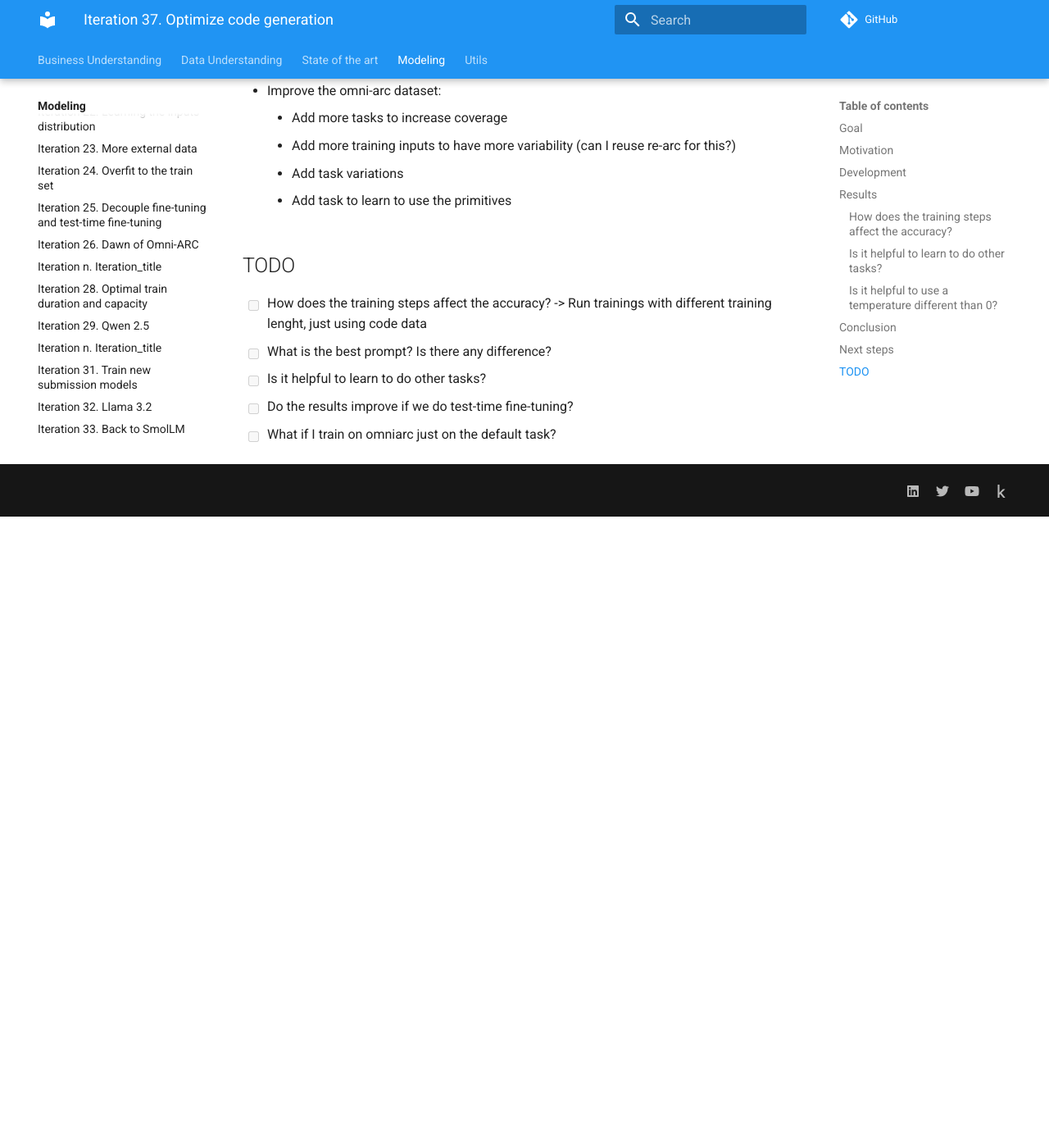
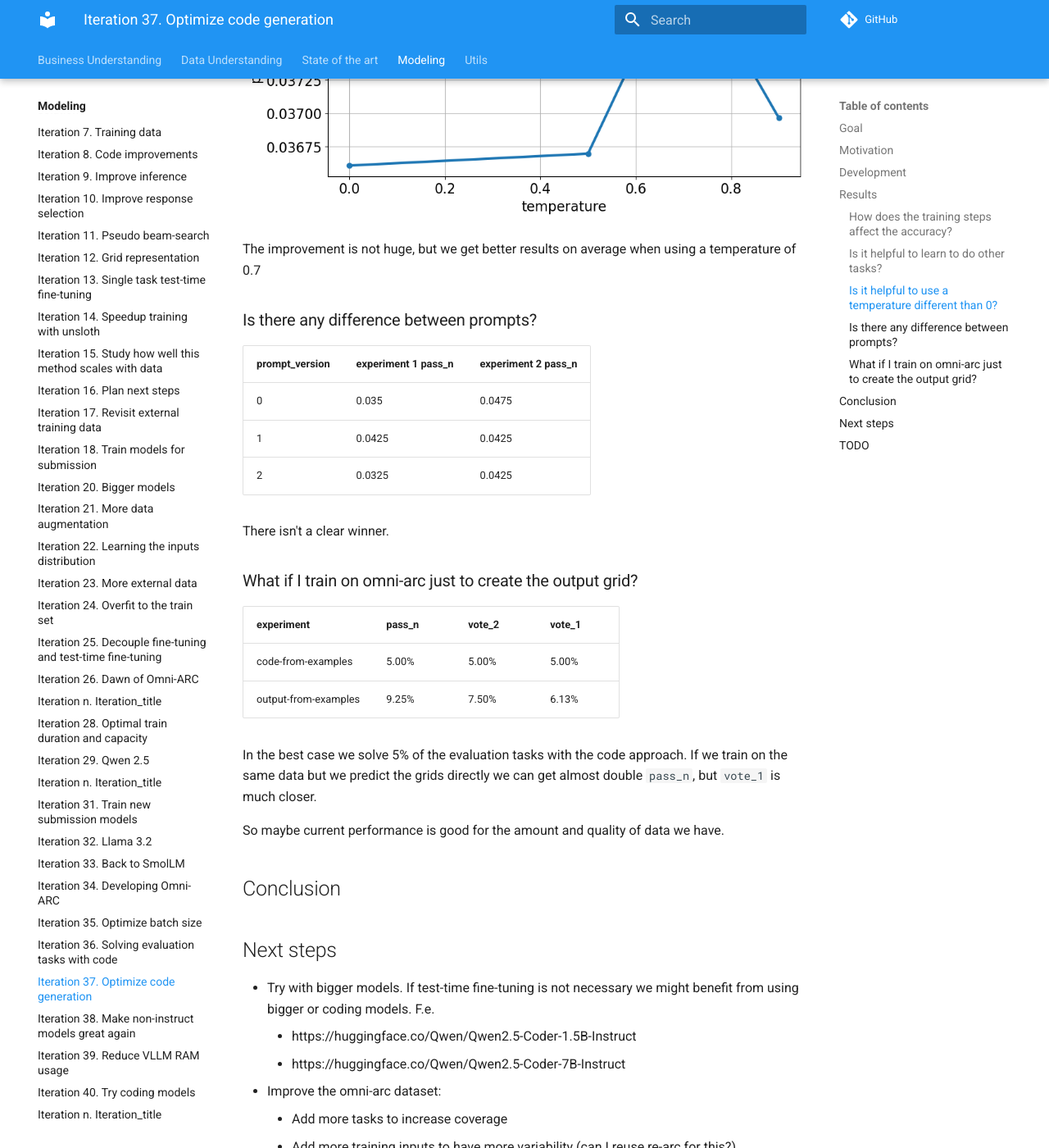
Before and after one commit to zhengjunyao-work/arc24, an MkDocs documentation site: the page built from docs/modeling/Iteration_37_optimize_code_generation.md, in a window 1280 px wide and 1400 px high, scrolled down 1552 px. Shown: the whole window at 82% size. Built offline with MkDocs 1.6.1 and Material for MkDocs 9.7.7, drawn with Linux system fonts in a browser that asks for light colours; comment, search, counter and statistics services are not loaded; before the commit the page ends 2182 px from its top, so only the background shows below that; some of the changed text lies outside the part shown.

Commit message:
documented results

```diff
--- a/docs/modeling/Iteration_37_optimize_code_generation.md
+++ b/docs/modeling/Iteration_37_optimize_code_generation.md
@@ -17,7 +17,14 @@ Solving tasks with code works, but can I optimize and improve the accuracy of th
 
 ### How does the training steps affect the accuracy?
 
+![training steps](res/2024-10-12-12-14-40.png)
+
+We don't see a clear relation between the training steps and model accuracy for this version of omni-arc.
+
 ### Is it helpful to learn to do other tasks?
+
+The mean pass_n of the experiments that only learn one task is 3.1%, while the experiments that learn
+multiple tasks is 4.1%. So clearly in this experiment learning multiple tasks is beneficial.
 
 ### Is it helpful to use a temperature different than 0?
 
@@ -27,6 +34,28 @@ mean value for all the experiments.
 ![temperature effect](res/2024-10-12-12-10-35.png)
 
 The improvement is not huge, but we get better results on average when using a temperature of 0.7
+
+### Is there any difference between prompts?
+
+| prompt_version | experiment 1 pass_n | experiment 2 pass_n |
+|----------------|---------------------|---------------------|
+| 0              | 0.035               | 0.0475              |
+| 1              | 0.0425              | 0.0425              |
+| 2              | 0.0325              | 0.0425              |
+
+There isn't a clear winner.
+
+### What if I train on omni-arc just to create the output grid?
+
+| experiment           | pass_n | vote_2 | vote_1 |
+|----------------------|--------|--------|--------|
+| code-from-examples   | 5.00%  | 5.00%  | 5.00%  |
+| output-from-examples | 9.25%  | 7.50%  | 6.13%  |
+
+In the best case we solve 5% of the evaluation tasks with the code approach. If we train on the same
+data but we predict the grids directly we can get almost double `pass_n`, but `vote_1` is much closer.
+
+So maybe current performance is good for the amount and quality of data we have.
 
 ## Conclusion
 
@@ -43,8 +72,8 @@ The improvement is not huge, but we get better results on average when using a t
 
 ## TODO
 
-- [ ] How does the training steps affect the accuracy? -> Run trainings with different training lenght, just using code data
+- [x] How does the training steps affect the accuracy? -> Run trainings with different training lenght, just using code data
 - [ ] What is the best prompt? Is there any difference?
-- [ ] Is it helpful to learn to do other tasks?
+- [x] Is it helpful to learn to do other tasks?
 - [ ] Do the results improve if we do test-time fine-tuning?
-- [ ] What if I train on omniarc just on the default task?
+- [x] What if I train on omniarc just on the default task?
```
Also changed, not shown: docs/modeling/res/2024-10-12-12-14-40.png (added), 1 other file.
